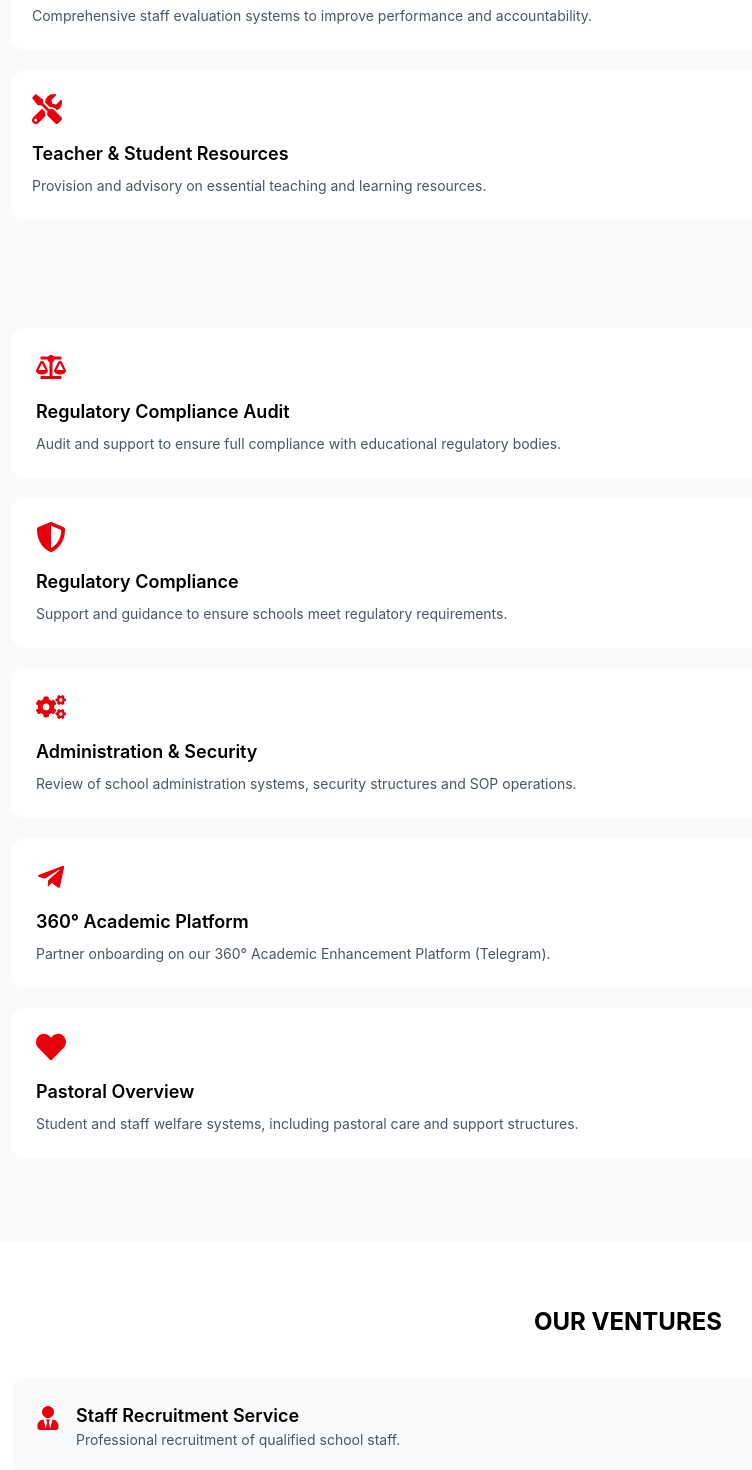
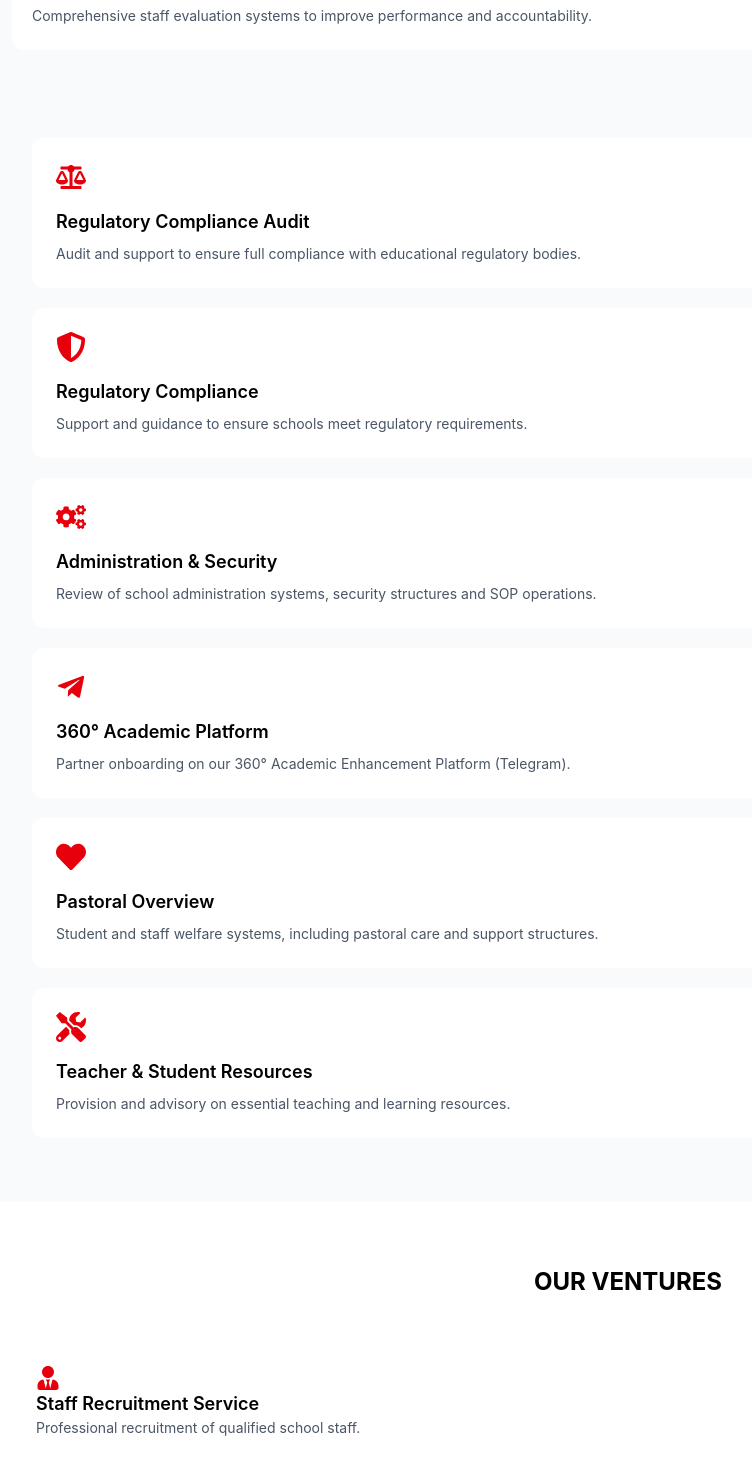
Before and after one commit to Orisunmibare-Muiz/the-inspectorate-web, a React (Vite) app: page /services in a window 1280 px wide. Shown: the part 1640-3110 px from the top of the page, without its empty margins (12-764 px from the left). Built offline with nearby package versions, Linux system fonts and the light colour scheme.

Commit message:
refactor: update component styling and data structure

```diff
--- a/src/Components/Hero.jsx
+++ b/src/Components/Hero.jsx
@@ -45,7 +45,7 @@ export default function Hero() {
                             background: 'linear-gradient(to right, #090024 25%, rgba(255,255,255,0) 100%)'
                         }}>
 
-                        <motion.div initial={{opacity: 0}} whileInView={{opacity: 1}} transition={{duration: 5}} viewport={{once: true}}
+                        <motion.div initial={{opacity: 0}} whileInView={{opacity: 1}} transition={{duration: 4}} viewport={{once: true}}
 
                             className="max-w-[700px] w-full flex flex-col items-center md:justify-start text-center md:text-left">
 
--- a/src/Components/HeroService.jsx
+++ b/src/Components/HeroService.jsx
@@ -42,8 +42,8 @@ export default function HeroService() {
 
                 {/* IMAGE (ONLY LARGE SCREENS) */}
 
-                <div className="hidden lg:block absolute top-13 -right-1 rounded-[20px]">
-                    <img src={supposedSVG} alt="" className="w-179" />
+                <div className="hidden lg:block absolute top-7 right-10 rounded-[20px]">
+                    <img src={supposedSVG} alt="" className="w-174" />
                 </div>
 
 
@@ -54,7 +54,7 @@ export default function HeroService() {
                     flex flex-col
                     lg:flex-row
                     relative
-                    lg:absolute lg:top-90 lg:left-13.5
+                    lg:absolute lg:top-80 lg:left-13.5
                     max-w-full lg:max-w-370
                     mx-auto
                     mt-10 md:mt-16 lg:mt-0
@@ -63,19 +63,19 @@ export default function HeroService() {
 
                     {/* LEFT SIDE */}
 
-                    <section className="w-full lg:max-w-230 mx-auto px-6 py-16 md:py-5 md:bg-gradient-to-b from-[#fffffff5] from-80% to-transparent rounded-[20px]">
+                    <section className="w-full lg:max-w-230 mx-auto px-6 py-16 md:py-0 lg:mt-15 md:bg-gradient-to-b from-[#ffffff] from-80% to-transparent lg:mb-5 rounded-[20px]">
 
-                        <h2 className="text-3xl md:text-4xl lg:text-5xl font-bold mb-10 md:mb-12 text-center">
+                        <h2 className="text-3xl md:text-4xl lg:text-6xl font-bold mb-10 md:mb-0 text-center lg:mt-15">
                             OUR PARTNERSHIP SERVICES
                         </h2>
 
-                        <div className="grid sm:grid-cols-2 lg:grid-cols-3 gap-5">
+                        <div className="grid sm:grid-cols-2 lg:grid-cols-3 gap-5 lg:mt-26 md:w-[800px]">
 
                             {HeroServiceData.map((service, index) => {
                                 const Icon = service.icon;
 
                                 return (
-                                    <motion.div initial={{opacity: 0, y: 90}} whileInView={{opacity: 1, y:0}} transition={{duration: 2}} viewport={{once: true, amount: 0.5}}
+                                    <motion.div initial={{opacity: 0, y: 90}} whileInView={{opacity: 1, y:0}} transition={{duration: 1}} viewport={{once: true, amount: 0.5}}
                                         key={index}
                                         className="bg-white rounded-xl shadow-md p-6 px-5 hover:shadow-lg transition"
                                     >
@@ -98,15 +98,15 @@ export default function HeroService() {
 
                     {/* RIGHT SIDE */}
 
-                    <div className="flex flex-col justify-end mt-6 lg:mt-0 px-6 lg:px-0">
+                    <div className="flex flex-col justify-end mt-6 lg:mt-96.5 px-6 lg:px-0 lg:mb-5">
 
-                        <div className="w-full grid sm:grid-cols-2 gap-5 py-5">
+                        <div className="w-full grid sm:grid-cols-2 gap-5 py-0 px-5 md:pl-0">
 
                             {HeroServiceOtherData.map((props, index) => {
                                 const Icon = props.icon;
 
                                 return (
-                                    <motion.div initial={{opacity: 0, y: 90}} whileInView={{opacity: 1, y:0}} transition={{duration: 2}} viewport={{once: true, amount: 0.5}}
+                                    <motion.div initial={{opacity: 0, y: 90}} whileInView={{opacity: 1, y:0}} transition={{duration: 1}} viewport={{once: true, amount: 0.5}}
                                         key={index}
                                         className="bg-white rounded-xl shadow-md p-6 hover:shadow-lg transition"
                                     >
@@ -136,7 +136,7 @@ export default function HeroService() {
 
                 <section className="bg-white py-16 md:py-20 mt-16 lg:mt-220">
 
-                    <motion.div className="max-w-7xl mx-auto px-6" initial={{opacity: 0, y: 90}} whileInView={{opacity: 1, y:0}} transition={{duration: 2}} viewport={{once: true, amount: 0.5}}>
+                    <motion.div className="max-w-7xl mx-auto px-6" initial={{opacity: 0, y: 90}} whileInView={{opacity: 1, y:0}} transition={{duration: 1}} viewport={{once: true, amount: 0.5}}>
 
                         <h2 className="text-2xl md:text-3xl font-bold mb-10 md:mb-12 text-center">
                             OUR VENTURES
@@ -150,7 +150,7 @@ export default function HeroService() {
                                 return (
                                     <div
                                         key={index}
-                                        className="flex gap-4 bg-gray-50 p-6 rounded-xl shadow-sm"
+                                        className="bg-white rounded-xl shadow-md p-6 hover:shadow-lg transition"
                                     >
                                         <Icon className="text-red-600 text-2xl mt-1" />
 
--- a/src/Components/Shared-Components/Footer.jsx
+++ b/src/Components/Shared-Components/Footer.jsx
@@ -53,7 +53,7 @@ export default function Footer() {
 
                             <li>
                                 <Link to="/services" className="hover:text-red-400 transition">
-                                    Services
+                                    Serva
                                 </Link>
                             </li>
 
@@ -89,24 +89,30 @@ export default function Footer() {
 
                             <li className="flex items-start gap-3">
                                 <FaEnvelope className="text-red-500 mt-1" />
-                                <span>info@theinspectorate.com</span>
+                                <a href="mailto:info@theinspectorate.com" className="hover:text-red-400 transition">
+                                    info@theinspectorate.com
+                                </a>
                             </li>
 
                             <li className="flex items-start gap-3">
                                 <FaPhoneAlt className="text-red-500 mt-1" />
-                                <span>+2347078058012</span>
+                                <a href="tel:+2347078058012" className="hover:text-red-400 transition">
+                                    +2347078058012
+                                </a>
                             </li>
 
                             <li className="flex items-start gap-3">
                                 <FaWhatsapp className="text-red-500 mt-1" />
-                                <span>09059592823</span>
+                                <a href="tel:09059592823" className="hover:text-red-400 transition">
+                                    09059592823
+                                </a>
                             </li>
 
                             <li className="flex items-start gap-3">
                                 <FaMapMarkerAlt className="text-red-500 mt-1" />
-                                <span>
+                                <a href="https://maps.google.com/?q=19B+Mobolaji+Bank+Anthony+Way,+Maryland,+Lagos" target="_blank" rel="noopener noreferrer" className="hover:text-red-400 transition">
                                     19B Mobolaji Bank Anthony Way, Maryland, Lagos
-                                </span>
+                                </a>
                             </li>
 
                         </ul>
--- a/src/Data/HeroServiceData.js
+++ b/src/Data/HeroServiceData.js
@@ -69,11 +69,6 @@ export const HeroServiceData = [
     title: "Staff Appraisal",
     desc: "Comprehensive staff evaluation systems to improve performance and accountability.",
   },
-  {
-    icon: FaTools,
-    title: "Teacher & Student Resources",
-    desc: "Provision and advisory on essential teaching and learning resources.",
-  }
 ];
 
 export const HeroServiceOtherData = [
@@ -102,6 +97,11 @@ export const HeroServiceOtherData = [
     head: "Pastoral Overview",
     para: "Student and staff welfare systems, including pastoral care and support structures.",
   },
+  {
+    icon: FaTools,
+    head: "Teacher & Student Resources",
+    para: "Provision and advisory on essential teaching and learning resources.",
+  }
 ];
 
 export const ventures = [
```
Also changed, not shown: src/App.jsx (line endings or trailing spaces).
